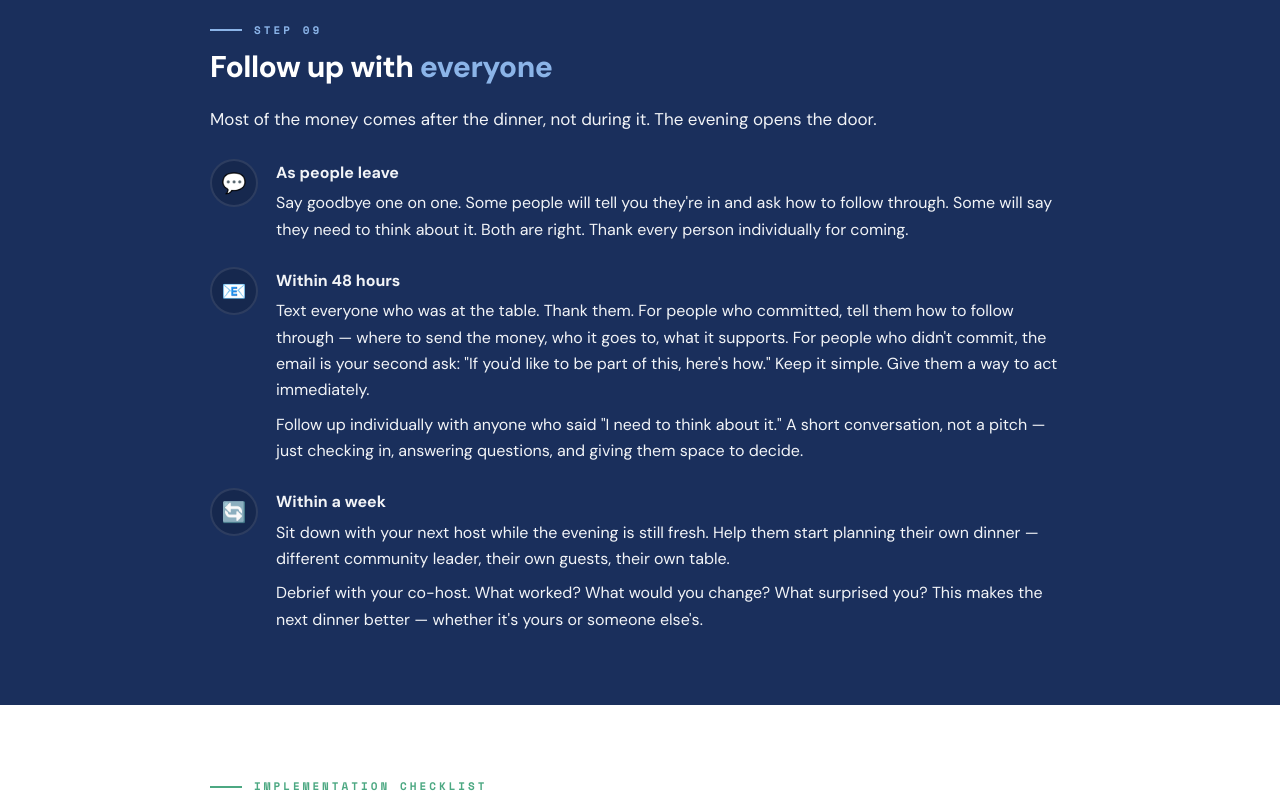
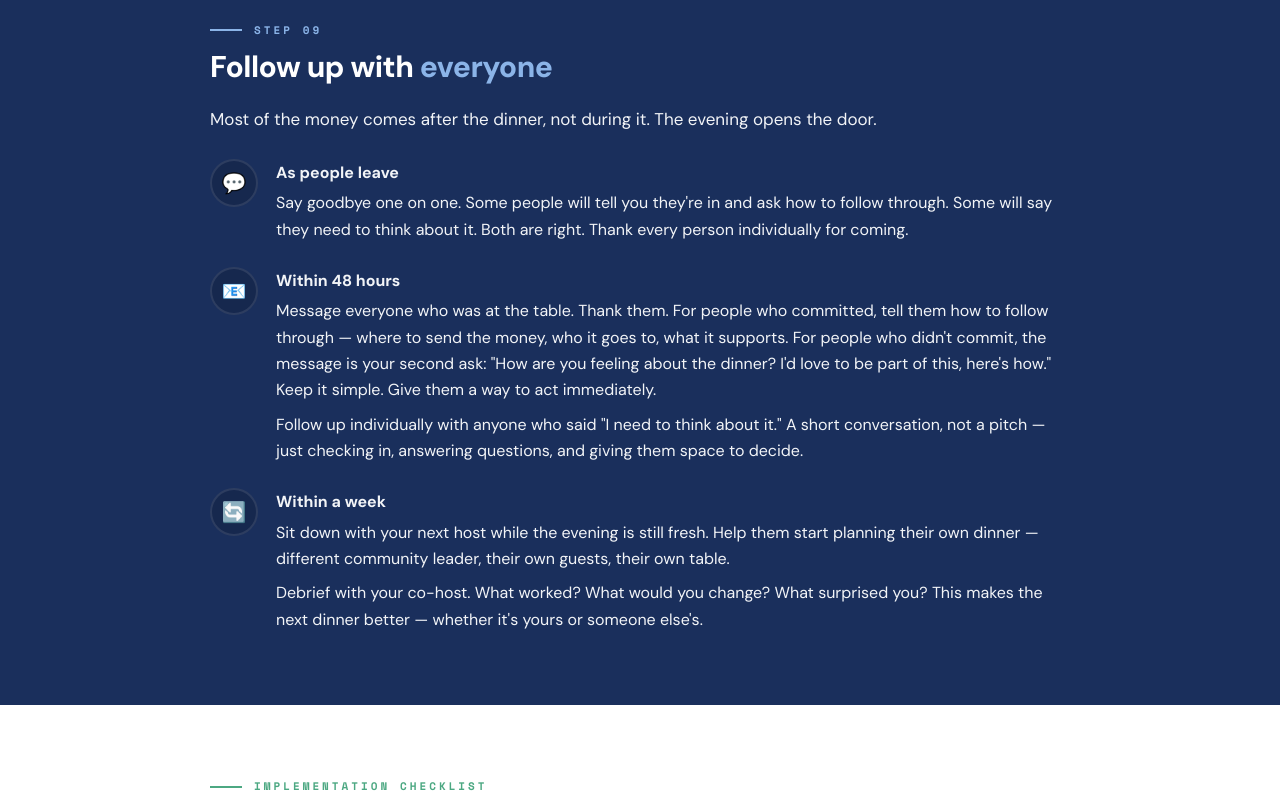
Before and after one commit to taliesan/intentionaldinner, a plain HTML site: page index.html in a window 1280 px wide. Shown: the part 11200-12000 px from the top of the page. Drawn offline with nearby package versions, Linux system fonts and the light colour scheme.

Commit message:
Update index.html

```diff
--- a/index.html
+++ b/index.html
@@ -740,7 +740,7 @@
         <div class="icon-circle">📧</div>
         <div>
           <h4>Within 48 hours</h4>
-          <p>Text everyone who was at the table. Thank them. For people who committed, tell them how to follow through — where to send the money, who it goes to, what it supports. For people who didn't commit, the email is your second ask: "If you'd like to be part of this, here's how." Keep it simple. Give them a way to act immediately.</p>
+          <p>Message everyone who was at the table. Thank them. For people who committed, tell them how to follow through — where to send the money, who it goes to, what it supports. For people who didn't commit, the message is your second ask: "How are you feeling about the dinner? I'd love to be part of this, here's how." Keep it simple. Give them a way to act immediately.</p>
           <p style="margin-top: 8px;">Follow up individually with anyone who said "I need to think about it." A short conversation, not a pitch — just checking in, answering questions, and giving them space to decide.</p>
         </div>
       </div>
```
